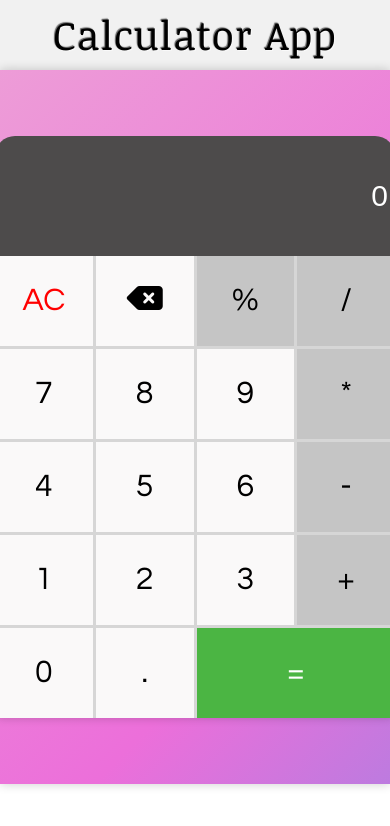
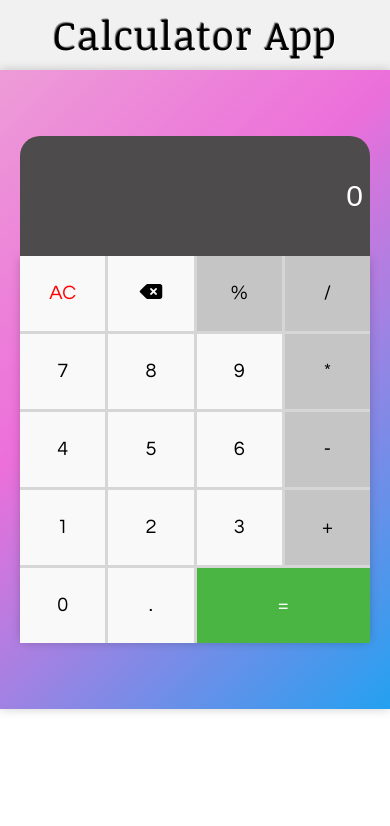
Before and after one commit to AnantKumawat22/CalculatorApp_React, a React (Create React App) app: page / in a window 390 px wide. Shown: the top 826 px of the page. Built offline with nearby package versions, Linux system fonts and the light colour scheme.

Commit message:
first commit

```diff
--- a/src/App.css
+++ b/src/App.css
@@ -54,7 +54,7 @@
 }
 
 .grid_div{
-  width: 400px;
+  width: 100%;
   height: auto;
   border-radius: 7px;
   font-family: "Questrial", sans-serif;
@@ -128,3 +128,17 @@
   background-color: rgb(0, 0, 0);
   color: white;
 }
+
+@media(max-width:560px){
+  .center_div{
+    width:350px;
+  }
+  .box{
+    font-size: 20px;
+    height: 75px;
+    line-height: 75px;
+  }
+  .container{
+    background-size: 400% 100%;
+  }
+}
```
